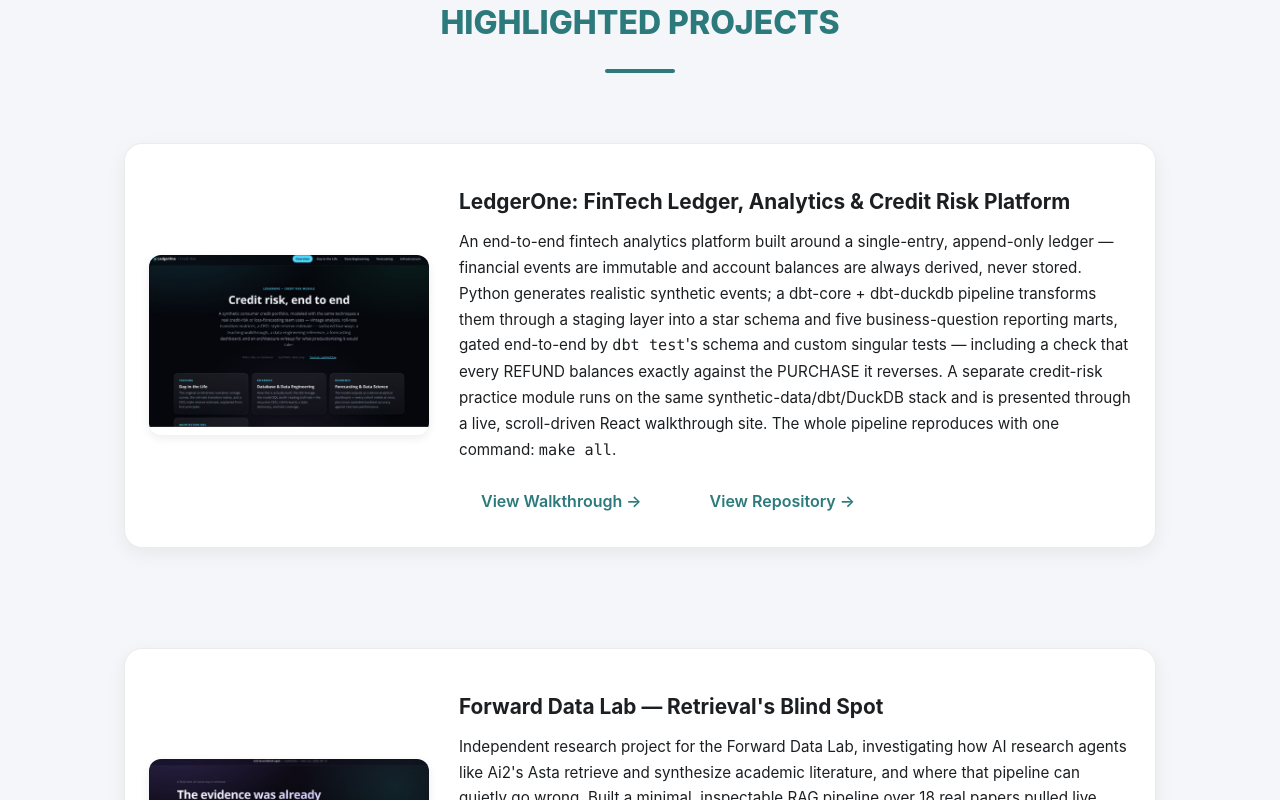
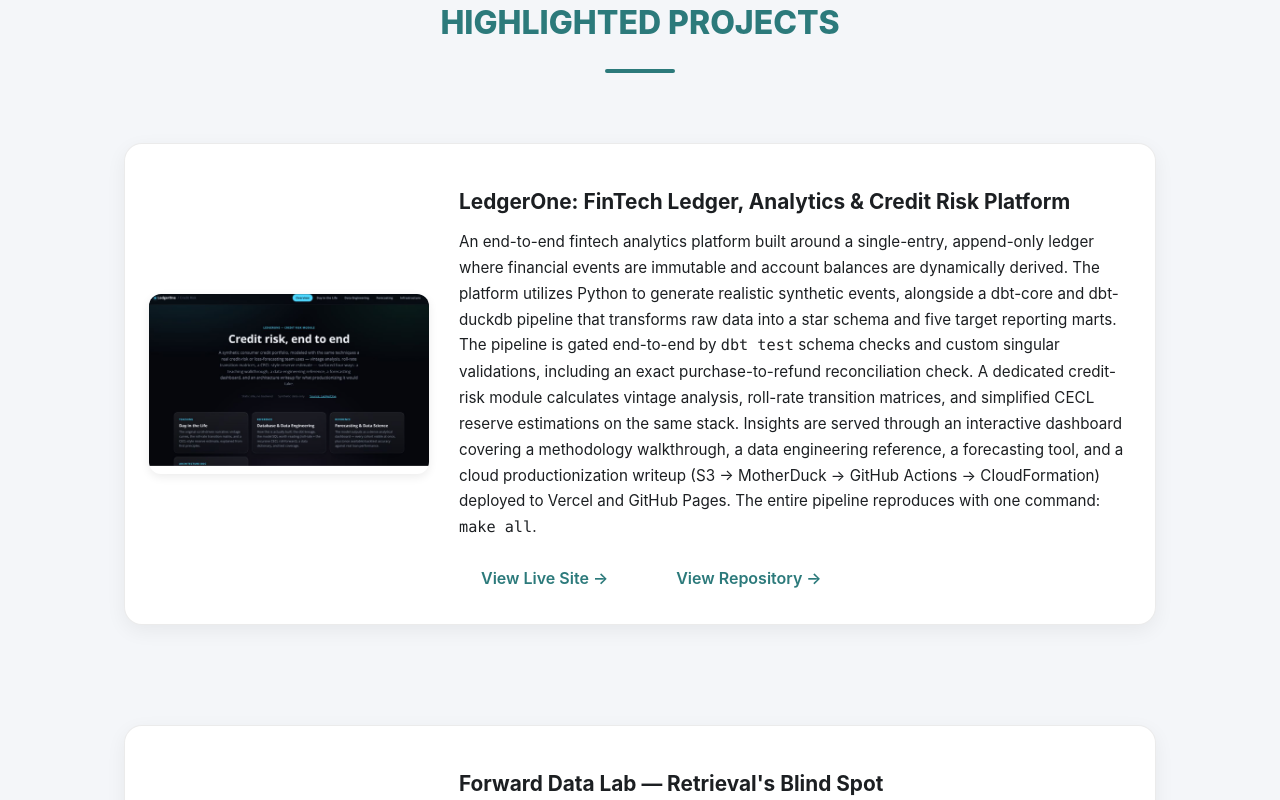
Before and after one commit to trustanprice/personal-portfolio, a React (Create React App) app: page /projects in a window 1280 px wide. Shown: the part 670-1470 px from the top of the page. Built offline with nearby package versions, Linux system fonts and the light colour scheme.

Commit message:
updating ledgerone components

```diff
--- a/src/pages/Home.js
+++ b/src/pages/Home.js
@@ -119,8 +119,10 @@ function Home() {
               A single-entry, append-only fintech ledger: Python generates immutable financial
               events, and a dbt + DuckDB pipeline (staging → star schema → tested reporting marts)
               turns them into auditable revenue, refund, and payout metrics. A companion credit-risk
-              module builds vintage curves, a roll-rate transition matrix, and a CECL-style reserve
-              estimate, presented through a live, scroll-driven walkthrough site.
+              module (vintage curves, roll-rate transition matrix, CECL-style reserve estimate) is
+              presented through a modern interactive dashboard — teaching walkthrough,
+              data-engineering reference, forecasting view, and infrastructure writeup, all in one
+              multi-tab site.
             </p>
             <div className="feature-links">
               <a
@@ -129,7 +131,7 @@ function Home() {
                 rel="noopener noreferrer"
                 className="btn learn-more"
               >
-                View Walkthrough →
+                View Live Site →
               </a>
               <a
                 href="https://github.com/trustanprice/ledgerone"
--- a/src/pages/Projects.js
+++ b/src/pages/Projects.js
@@ -49,17 +49,19 @@ function Projects() {
                             <h3>LedgerOne: FinTech Ledger, Analytics & Credit Risk Platform</h3>
                             <p>
                                 An end-to-end fintech analytics platform built around a single-entry,
-                                append-only ledger — financial events are immutable and account balances
-                                are always derived, never stored. Python generates realistic synthetic
-                                events; a dbt-core + dbt-duckdb
-                                pipeline transforms them through a staging layer into a star schema and
-                                five business-question reporting marts, gated end-to-end by <code>dbt
-                                test</code>'s schema and custom singular tests — including a check that
-                                every REFUND balances exactly against the PURCHASE it reverses. A separate
-                                credit-risk practice module runs on the same
-                                synthetic-data/dbt/DuckDB stack and is presented through a live,
-                                scroll-driven React walkthrough site. The whole pipeline reproduces with
-                                one command: <code>make all</code>.
+                                append-only ledger where financial events are immutable and account balances
+                                are dynamically derived. The platform utilizes Python to generate realistic
+                                synthetic events, alongside a dbt-core and dbt-duckdb pipeline that transforms
+                                raw data into a star schema and five target reporting marts. The pipeline is
+                                gated end-to-end by <code>dbt test</code> schema checks and custom singular
+                                validations, including an exact purchase-to-refund reconciliation check.
+                                A dedicated credit-risk module calculates vintage analysis, roll-rate transition
+                                matrices, and simplified CECL reserve estimations on the same stack. Insights
+                                are served through an interactive dashboard covering a methodology walkthrough,
+                                a data engineering reference, a forecasting tool, and a cloud productionization
+                                writeup (S3 &rarr; MotherDuck &rarr; GitHub Actions &rarr; CloudFormation)
+                                deployed to Vercel and GitHub Pages. The entire pipeline reproduces with
+                                one command:{" "}<code>make all</code>.
                             </p>
                             <div className="feature-links">
                                 <a
@@ -68,7 +70,7 @@ function Projects() {
                                     target="_blank"
                                     rel="noopener noreferrer"
                                 >
-                                    View Walkthrough →
+                                    View Live Site →
                                 </a>
                                 <a
                                     href="https://github.com/trustanprice/ledgerone"
```
Also changed, not shown: 2 other files (tests, documents, lock files or other folders).
